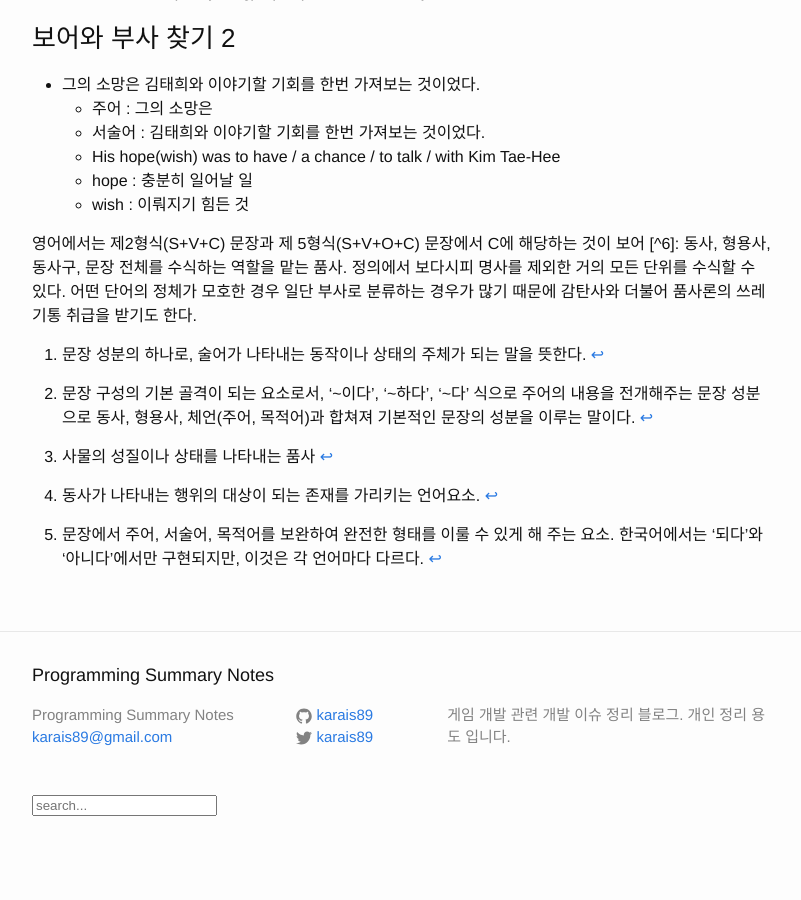
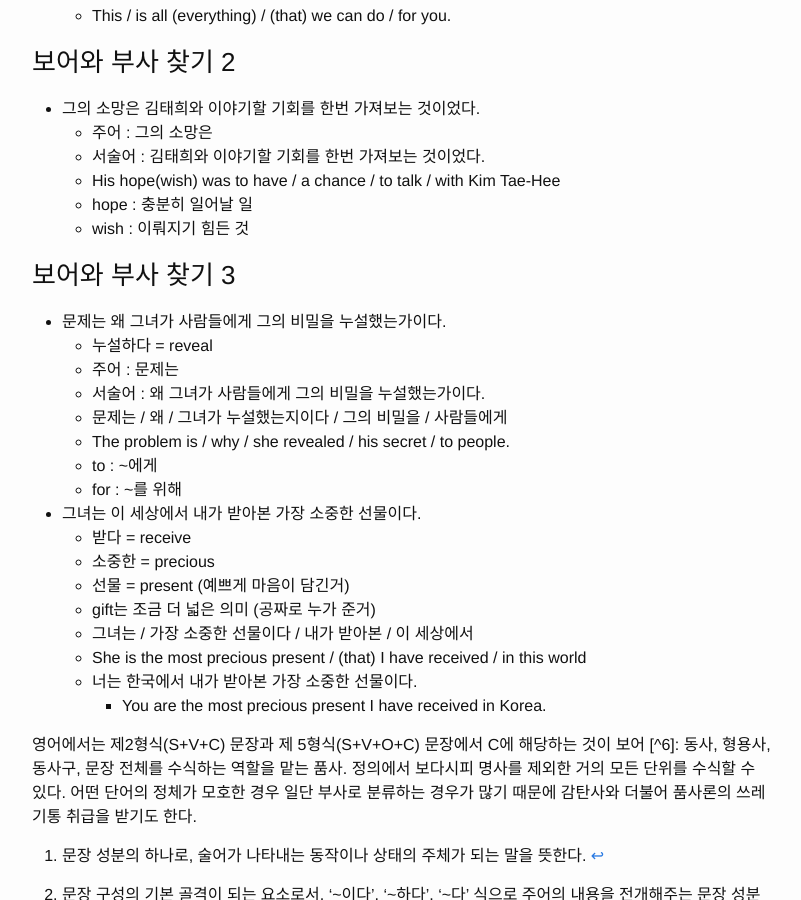
Before and after one commit to karais89/karais89.github.io_back, a Jekyll site: the page built from _posts/2018-12-14-hanmadiro-part-0.markdown, in a window 1280 px wide and 900 px high, scrolled down 4100 px. Shown: the whole window, without its empty margins (238-1039 px from the left). Built offline with Jekyll 4.4.1, drawn with Linux system fonts in a browser that asks for light colours; comment, search, counter and statistics services are not loaded; before the commit the page ends 4976 px from its top, so only the background shows below that.

Commit message:
update 보어와 부사 찾기 3

```diff
--- a/_posts/2018-12-14-hanmadiro-part-0.markdown
+++ b/_posts/2018-12-14-hanmadiro-part-0.markdown
@@ -173,6 +173,26 @@ woman beautiful이 틀린표현이라면 mission impossible도 틀린 표현 일
     - hope : 충분히 일어날 일
     - wish : 이뤄지기 힘든 것
 
+### 보어와 부사 찾기 3
+
+- 문제는 왜 그녀가 사람들에게 그의 비밀을 누설했는가이다.
+    - 누설하다 = reveal
+    - 주어 : 문제는
+    - 서술어 : 왜 그녀가 사람들에게 그의 비밀을 누설했는가이다.
+    - 문제는 / 왜 / 그녀가 누설했는지이다 / 그의 비밀을 / 사람들에게
+    - The problem is / why / she revealed / his secret / to people.
+    - to : ~에게
+    - for : ~를 위해
+- 그녀는 이 세상에서 내가 받아본 가장 소중한 선물이다.
+    - 받다 = receive
+    - 소중한 = precious
+    - 선물 = present (예쁘게 마음이 담긴거)
+    - gift는 조금 더 넓은 의미 (공짜로 누가 준거)
+    - 그녀는 / 가장 소중한 선물이다 / 내가 받아본 / 이 세상에서
+    - She is the most precious present / (that) I have received / in this world
+    - 너는 한국에서 내가 받아본 가장 소중한 선물이다.
+        - You are the most precious present I have received in Korea.
+
 [^1]: 문장 성분의 하나로, 술어가 나타내는 동작이나 상태의 주체가 되는 말을 뜻한다.
 [^2]: 문장 구성의 기본 골격이 되는 요소로서, '~이다', '~하다', '~다' 식으로 주어의 내용을 전개해주는 문장 성분으로 동사, 형용사, 체언(주어, 목적어)과 합쳐져 기본적인 문장의 성분을 이루는 말이다.
 [^3]: 사물의 성질이나 상태를 나타내는 품사
```
